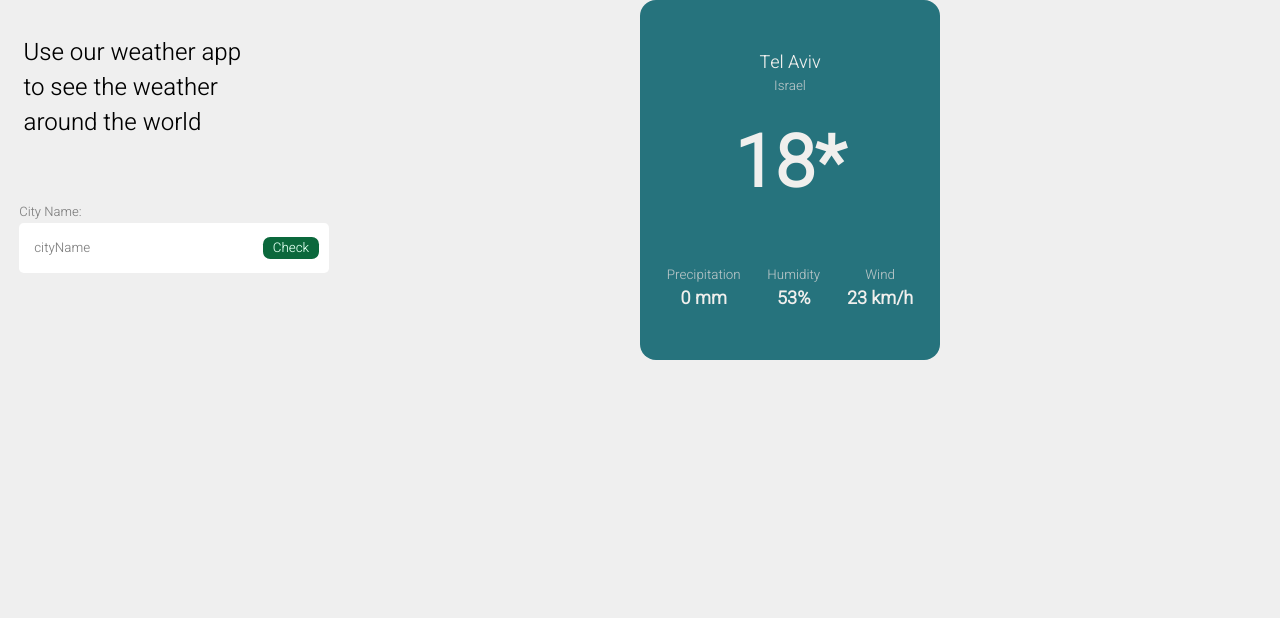
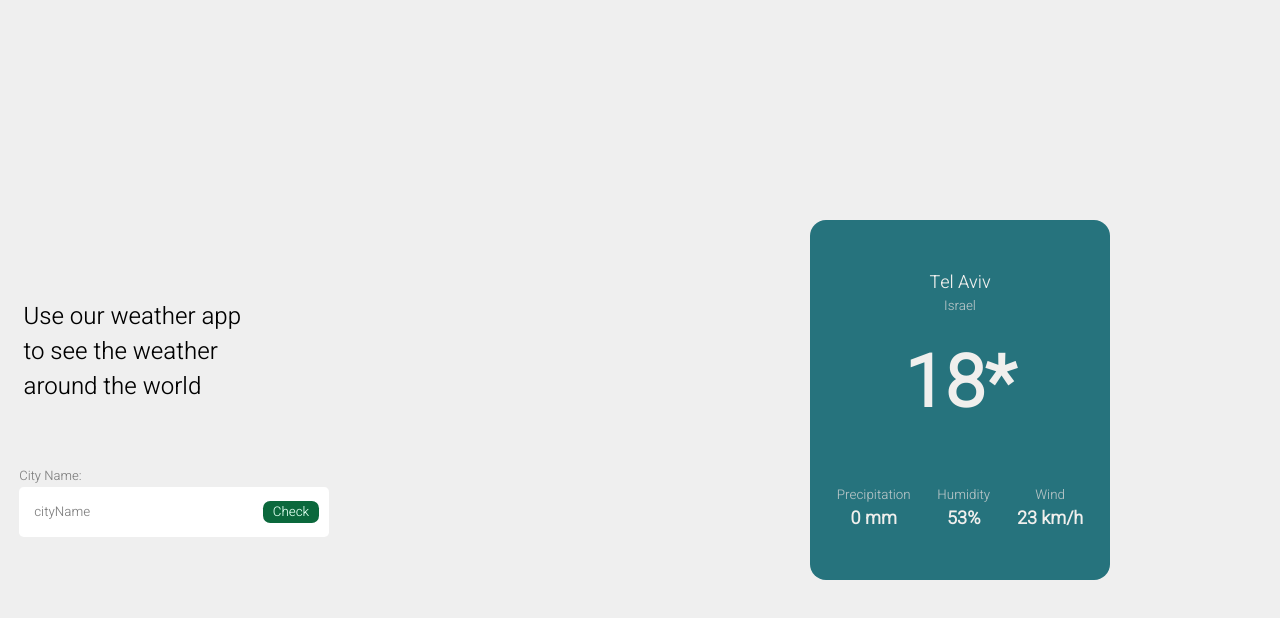
Before and after one commit to RoeiZaro/Fintek-Assignment, a React (Vite) app in the folder Weather-app/: page / in a window 1280 px wide. Shown: the top 618 px of the page. Built offline with nearby package versions, Linux system fonts and the light colour scheme.

Commit message:
more adjustments

```diff
--- a/Weather-app/src/App.css
+++ b/Weather-app/src/App.css
@@ -8,13 +8,13 @@
 
   }
 
-  #Conteiner1{
+  #form-conteiner{
     display: flex;
     flex-direction: column;
     justify-content: center;
   }
 
-  #Conteiner2{
+  #popup-conteiner{
     display: flex;
     align-items: center;
     justify-content: space-around;
```
